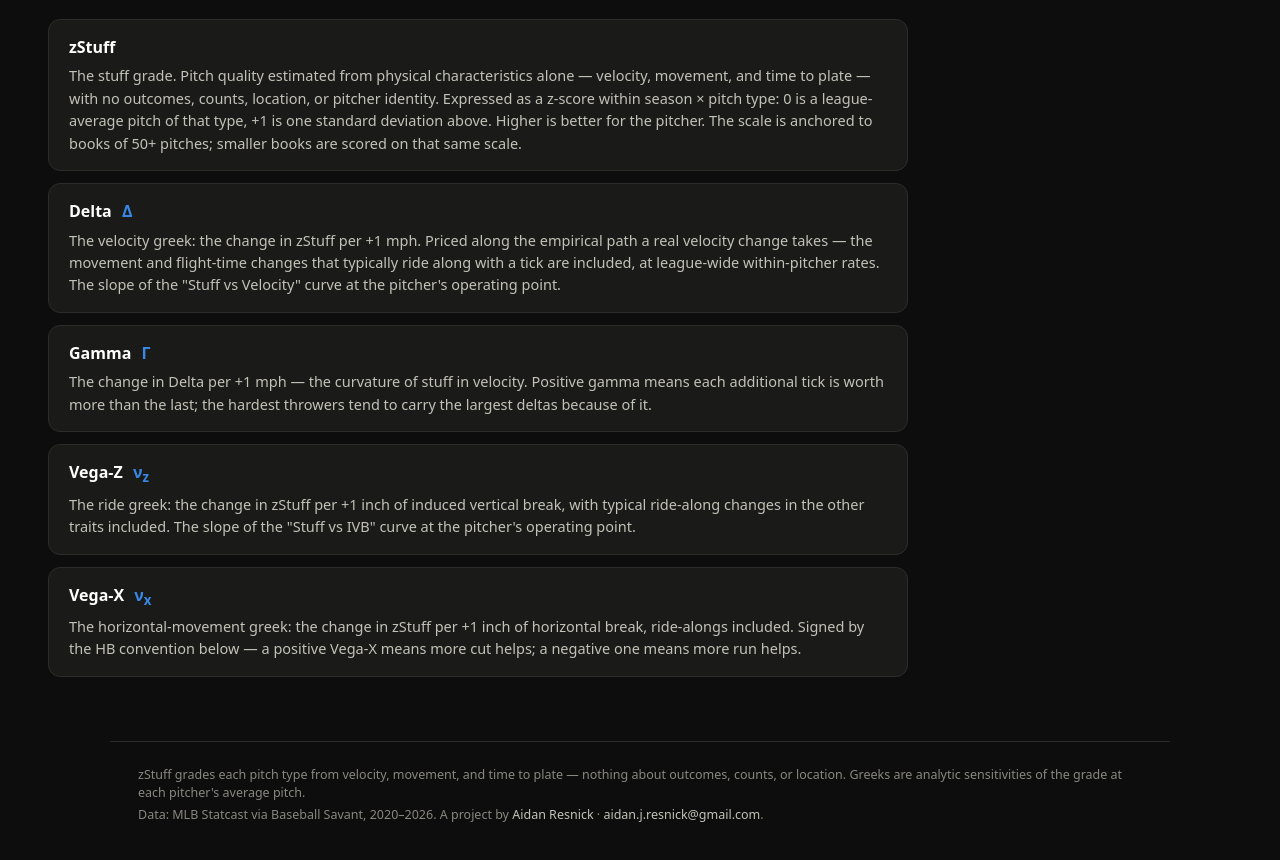
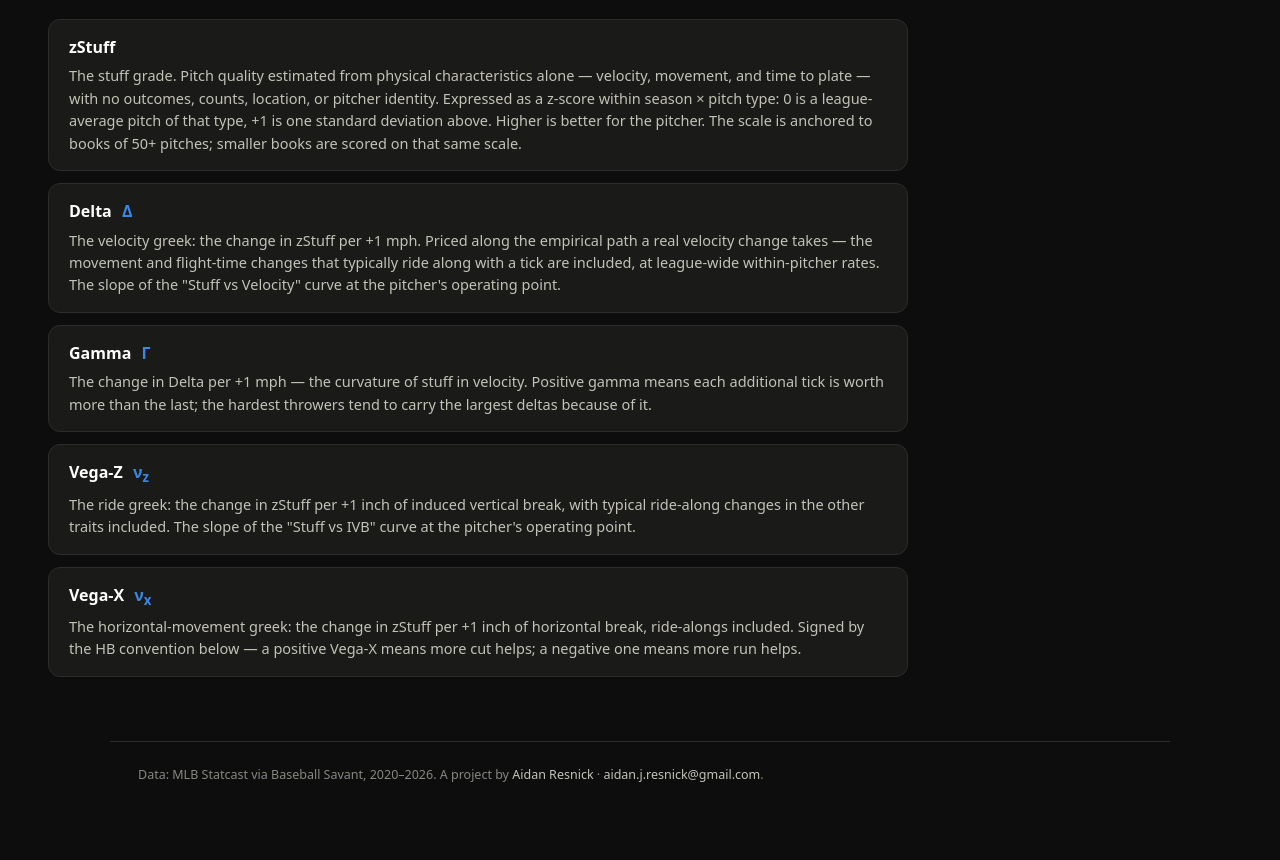
Before and after one commit to aidanresnick/baseballgreeks, a plain HTML site: page glossary.html in a window 1280 px wide. Shown: the part 164-1024 px from the top of the page. After the commit the page ends 992 px from the top, so only its background shows below. Drawn offline with Linux system fonts and the light colour scheme.

Commit message:
Remove footer description paragraph
Co-Authored-By: Claude Fable 5 <noreply@anthropic.com>

```diff
--- a/glossary.html
+++ b/glossary.html
@@ -74,9 +74,6 @@
 </div>
 
 <footer>
-  <p>zStuff grades each pitch type from velocity, movement, and time to plate — nothing about
-     outcomes, counts, or location. Greeks are analytic sensitivities of the grade at each
-     pitcher's average pitch.</p>
   <p>Data: MLB Statcast via Baseball Savant, 2020&ndash;2026. A project by
      <a href="https://aidanresnick.com" style="color:var(--ink-2)">Aidan Resnick</a> &middot;
      <a href="mailto:aidan.j.resnick@gmail.com" style="color:var(--ink-2)">aidan.j.resnick@gmail.com</a>.</p>
```
Also changed, not shown: index.html (+0 -3 lines), pitcher.html (+0 -3 lines), research.html (+0 -3 lines).
